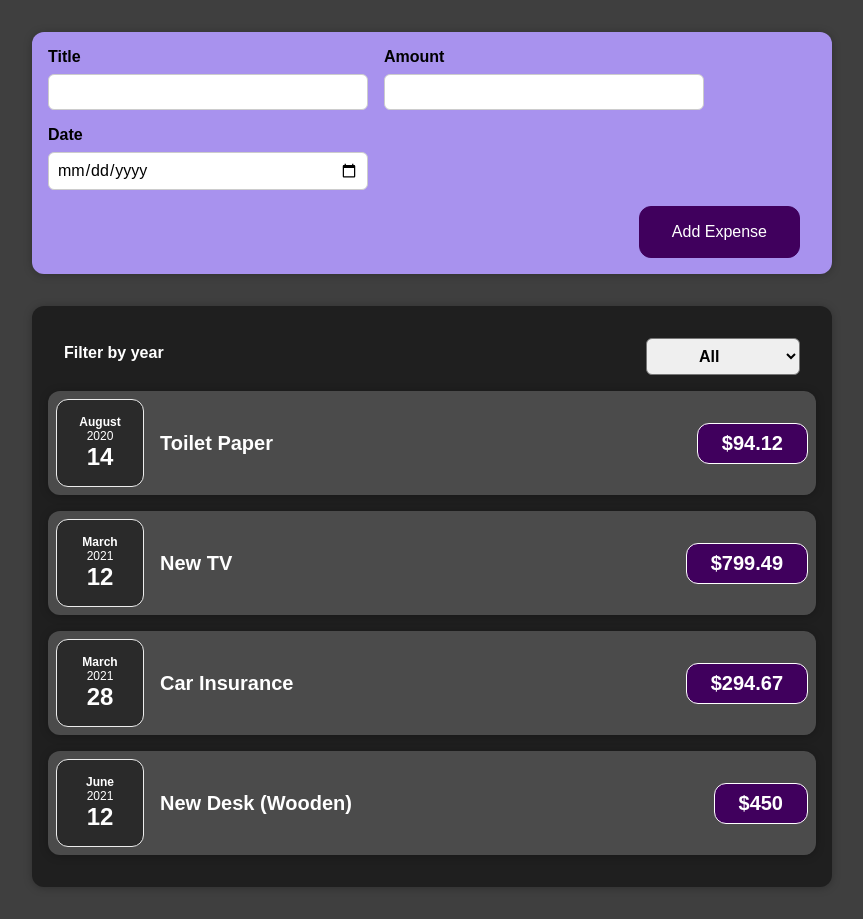
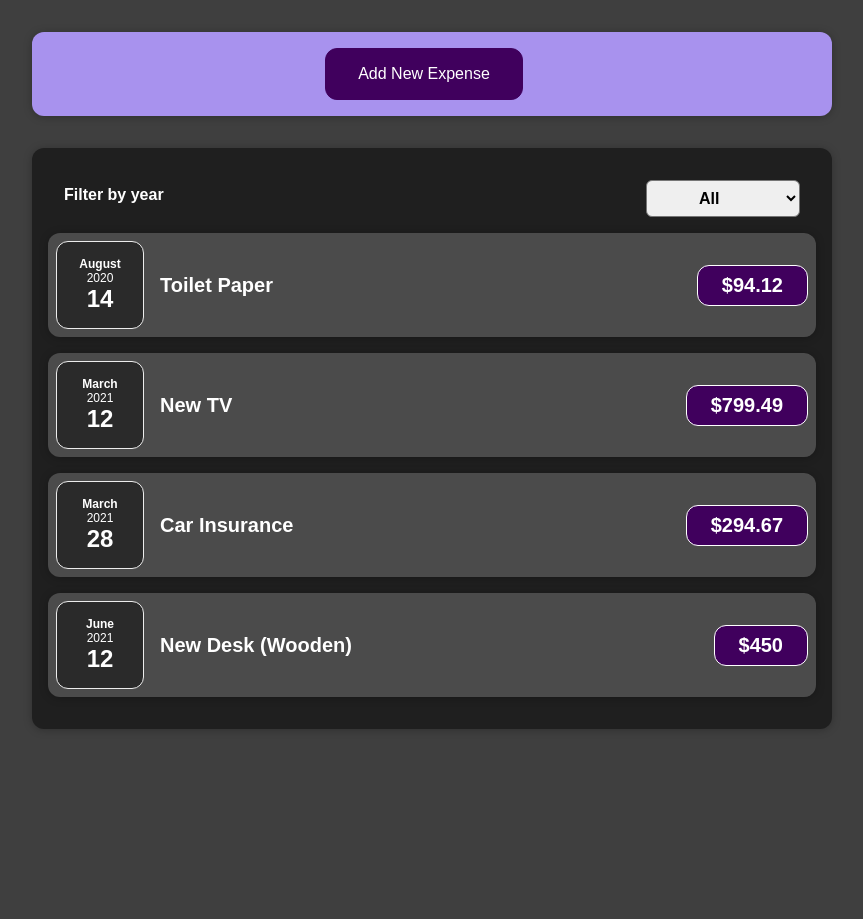
Before and after one commit to jamezaguiar/react-complete-guide, a React (Create React App) app: page / in a window 1280 px wide. Shown: the whole page, without its empty margins (208-1071 px from the left). After the commit the page ends 800 px from the top, so only its background shows below. Built offline with nearby package versions, Linux system fonts and the light colour scheme.

Commit message:
Conditional content

```diff
--- a/src/components/NewExpense/ExpenseForm.js
+++ b/src/components/NewExpense/ExpenseForm.js
@@ -2,20 +2,20 @@ import { useState } from 'react';
 
 import './ExpenseForm.css';
 
-const ExpenseForm = ({ onSaveExpenseData }) => {
+const ExpenseForm = ({ onSaveExpenseData, closeForm }) => {
   const [enteredTitle, setEnteredTitle] = useState('');
   const [enteredAmount, setEnteredAmount] = useState('');
   const [enteredDate, setEnteredDate] = useState('');
 
-  const titleChangeHandler = (event) => {
+  const titleChangeHandler = event => {
     setEnteredTitle(event.target.value);
   };
 
-  const amountChangeHandler = (event) => {
+  const amountChangeHandler = event => {
     setEnteredAmount(event.target.value);
   };
 
-  const dateChangeHandler = (event) => {
+  const dateChangeHandler = event => {
     setEnteredDate(event.target.value);
   };
 
@@ -25,7 +25,7 @@ const ExpenseForm = ({ onSaveExpenseData }) => {
     setEnteredDate('');
   };
 
-  const handleSubmitForm = (event) => {
+  const handleSubmitForm = event => {
     event.preventDefault();
 
     const expenseData = {
@@ -36,6 +36,7 @@ const ExpenseForm = ({ onSaveExpenseData }) => {
 
     clearForm();
     onSaveExpenseData(expenseData);
+    closeForm();
   };
 
   return (
@@ -71,6 +72,9 @@ const ExpenseForm = ({ onSaveExpenseData }) => {
         </div>
       </div>
       <div className="new-expense__actions">
+        <button type="submit" onClick={closeForm}>
+          Cancel
+        </button>
         <button type="submit">Add Expense</button>
       </div>
     </form>
--- a/src/components/NewExpense/NewExpense.js
+++ b/src/components/NewExpense/NewExpense.js
@@ -1,10 +1,12 @@
-import React from 'react';
+import React, { useState } from 'react';
 import ExpenseForm from './ExpenseForm';
 
 import './NewExpense.css';
 
 const NewExpense = ({ onAddExpense }) => {
-  const saveExpenseDataHandler = (enteredExpenseData) => {
+  const [isFormOpen, setIsFormOpen] = useState(false);
+
+  const saveExpenseDataHandler = enteredExpenseData => {
     const expenseData = {
       ...enteredExpenseData,
       id: Math.random().toString(),
@@ -12,9 +14,21 @@ const NewExpense = ({ onAddExpense }) => {
     onAddExpense(expenseData);
   };
 
+  const handleOpenForm = () => setIsFormOpen(true);
+  const handleCloseForm = () => setIsFormOpen(false);
+
   return (
     <div className="new-expense">
-      <ExpenseForm onSaveExpenseData={saveExpenseDataHandler} />
+      {isFormOpen ? (
+        <ExpenseForm
+          onSaveExpenseData={saveExpenseDataHandler}
+          closeForm={handleCloseForm}
+        />
+      ) : (
+        <button type="button" onClick={handleOpenForm}>
+          Add New Expense
+        </button>
+      )}
     </div>
   );
 };
```
